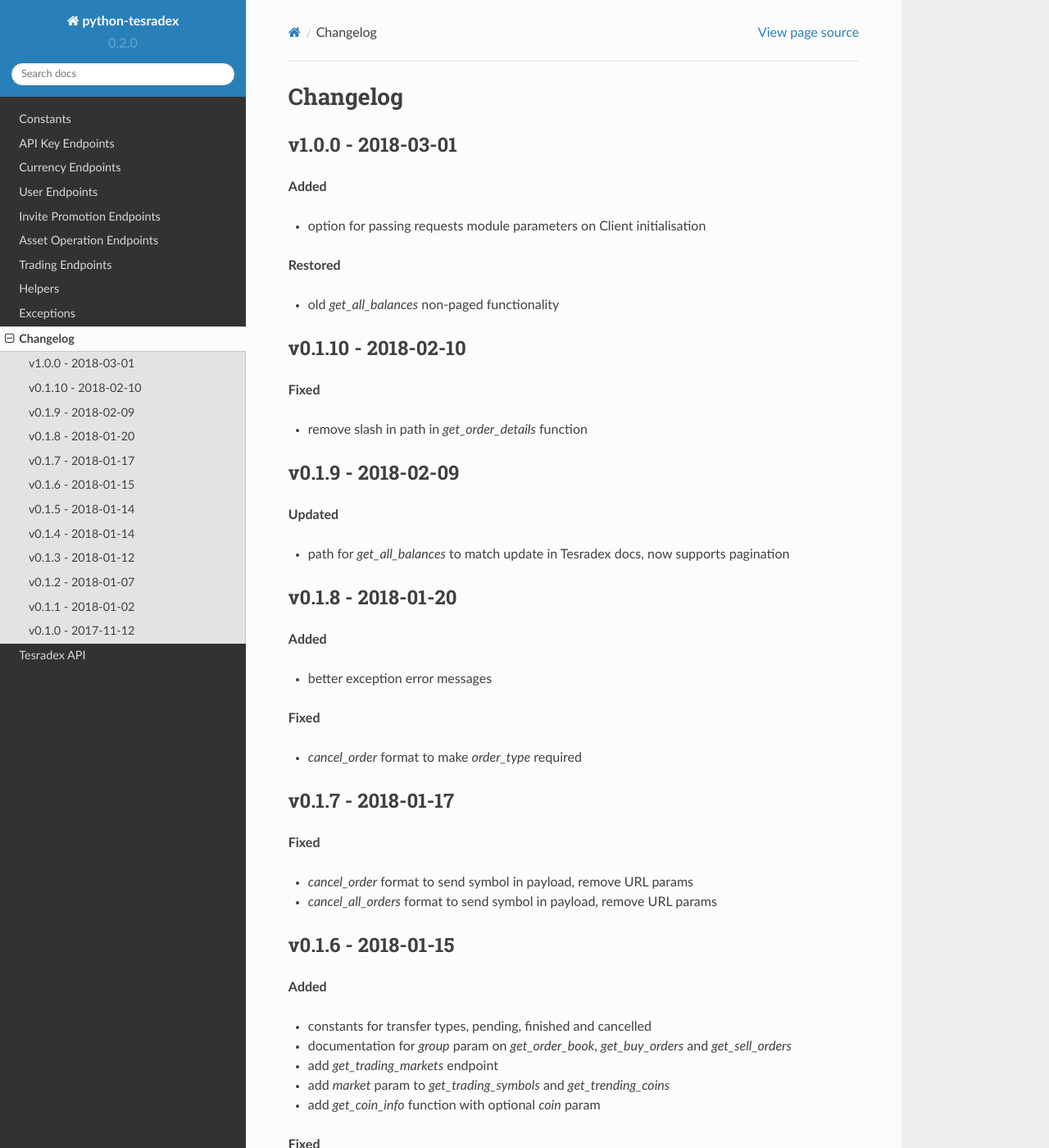
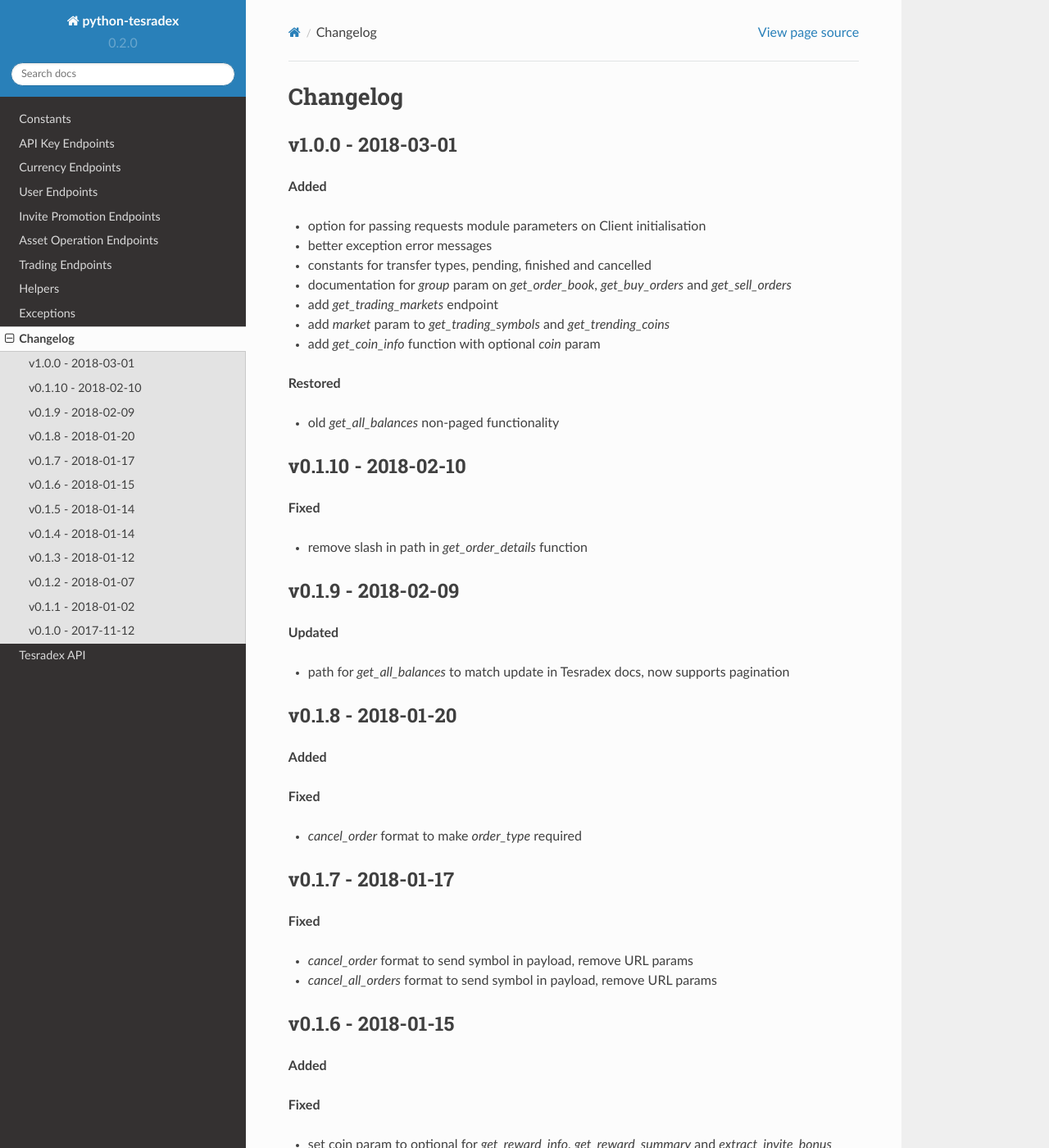
Before and after one commit to TesrabNetwork/python-tesradex, a Sphinx documentation site: the page built from docs/changelog.rst, in a window 1280 px wide and 1400 px high. Shown: the whole window at 82% size. Built offline with Sphinx 7.4.7 and the Read the Docs theme 2.0.0, drawn with Linux system fonts in a browser that asks for light colours; formulas are drawn with MathJax 3; pages that are not in the unit, such as notebooks, are missing from menus; part of the change alters nothing that is shown.

```diff
--- a/docs/changelog.rst
+++ b/docs/changelog.rst
@@ -7,6 +7,12 @@ v1.0.0 - 2018-03-01
 **Added**
 
 - option for passing requests module parameters on Client initialisation
+- better exception error messages
+- constants for transfer types, pending, finished and cancelled
+- documentation for `group` param on `get_order_book`, `get_buy_orders` and `get_sell_orders`
+- add `get_trading_markets` endpoint
+- add `market` param to `get_trading_symbols` and `get_trending_coins`
+- add `get_coin_info` function with optional `coin` param
 
 **Restored**
 
@@ -31,7 +37,7 @@ v0.1.8 - 2018-01-20
 
 **Added**
 
-- better exception error messages
+
 
 **Fixed**
 
@@ -51,11 +57,7 @@ v0.1.6 - 2018-01-15
 
 **Added**
 
-- constants for transfer types, pending, finished and cancelled
-- documentation for `group` param on `get_order_book`, `get_buy_orders` and `get_sell_orders`
-- add `get_trading_markets` endpoint
-- add `market` param to `get_trading_symbols` and `get_trending_coins`
-- add `get_coin_info` function with optional `coin` param
+
 
 **Fixed**
 
```
